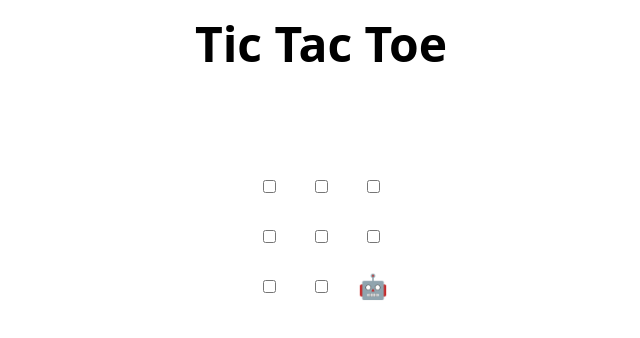
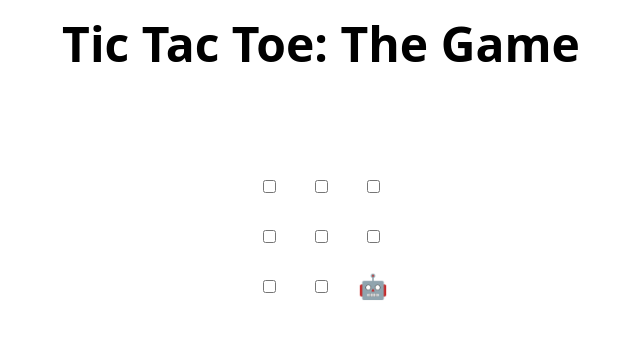
Before and after one commit to TheDarkLord100/skills-review-pull-requests, a plain HTML site: page index.html in a window 1280 px wide. Shown: the whole page, without its empty margins (319-959 px from the left). Drawn offline with Linux system fonts and the light colour scheme.

Commit message:
Changed title to something cooler

```diff
--- a/index.html
+++ b/index.html
@@ -1,4 +1,4 @@
-<title>Tic Tac Toe</title>
+<title>Tic Tac Toe: The Game</title>
 <meta charset="UTF-8" />
 
 <style>
@@ -27,7 +27,7 @@
   }
 </style>
 
-<h1>Tic Tac Toe</h1>
+<h1>Tic Tac Toe: The Game</h1>
 
 <table>
   <tr>
```
